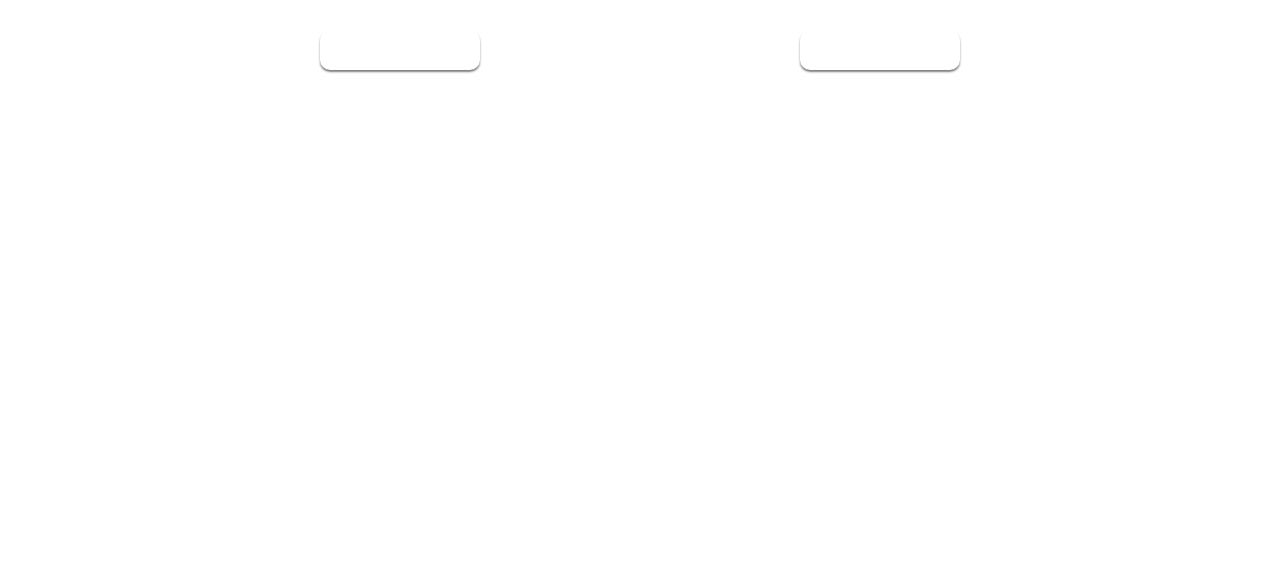
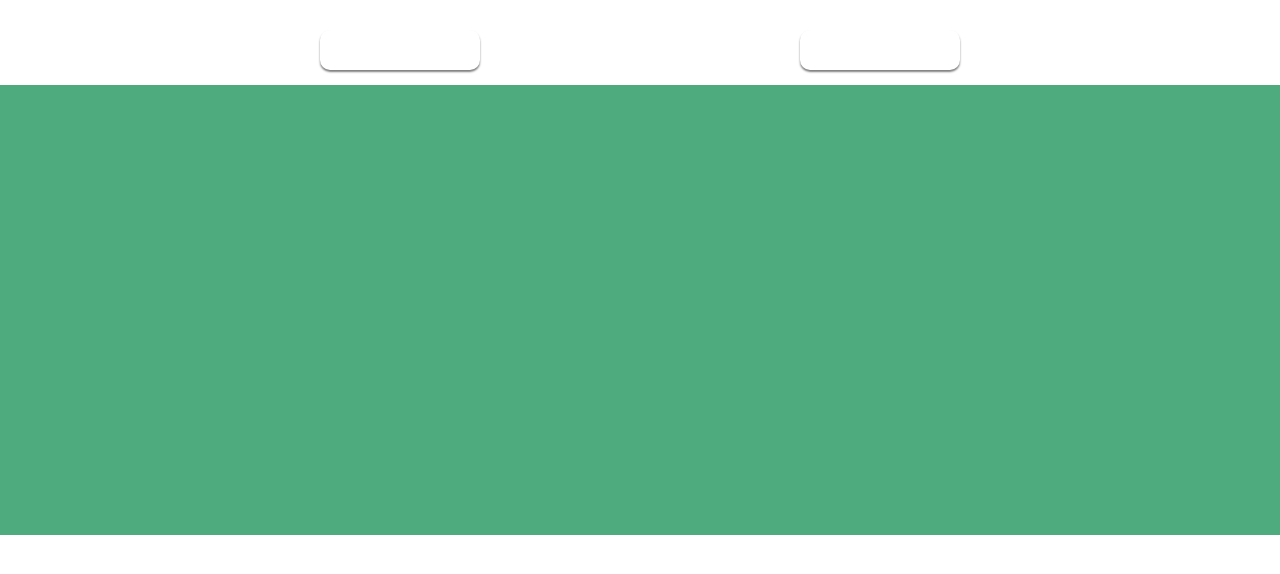
Before and after one commit to frostyx-vk/tic-tac-toe-game-on-the-react, a React (Create React App) app: page / in a window 1280 px wide. Shown: the top 574 px of the page. Built offline with nearby package versions, Linux system fonts and the light colour scheme.

Commit message:
Created: components body and footer

```diff
--- a/src/App.js
+++ b/src/App.js
@@ -1,10 +1,15 @@
 import React from 'react';
 import Head from './components/Head/Head';
+import Body from './components/Body/Body';
+import Footer from './components/Footer/Footer';
+
 
 function App() {
   return (
     <div>
       <Head />
+      <Body />
+      <Footer />
     </div>
   );
 }
--- /dev/null
+++ b/src/components/Body/Body.jsx
@@ -0,0 +1,13 @@
+import React from 'react';
+import classes from './Body.module.css';
+
+function Body() {
+  return (
+    <div className={classes.background}>
+      <div className={classes.container}>
+      </div>
+    </div>
+  );
+}
+
+export default Body;
--- /dev/null
+++ b/src/components/Body/Body.module.css
@@ -0,0 +1,10 @@
+
+.background {
+    background-color: #4dab7d;
+}
+
+.container {
+    width: 1000px;
+    height: 450px;
+    margin: 0 auto;
+}
--- /dev/null
+++ b/src/components/Footer/Footer.jsx
@@ -0,0 +1,12 @@
+import React from 'react';
+import classes from './Footer.module.css';
+
+function Footer() {
+  return (
+    <div>
+
+    </div>
+  );
+}
+
+export default Footer;
--- a/src/components/Head/head.jsx
+++ b/src/components/Head/head.jsx
@@ -5,9 +5,11 @@ import classes from './Head.module.css';
 
 function Head() {
   return (
-    <div className={classes.mainbutton}>
-      <Button_x />
-      <Button_o />
+    <div>
+      <div className={classes.mainbutton}>
+        <Button_x />
+        <Button_o />
+      </div>
     </div>
   );
 }
```
Also changed, not shown: src/components/Footer/Footer.module.css (added).
